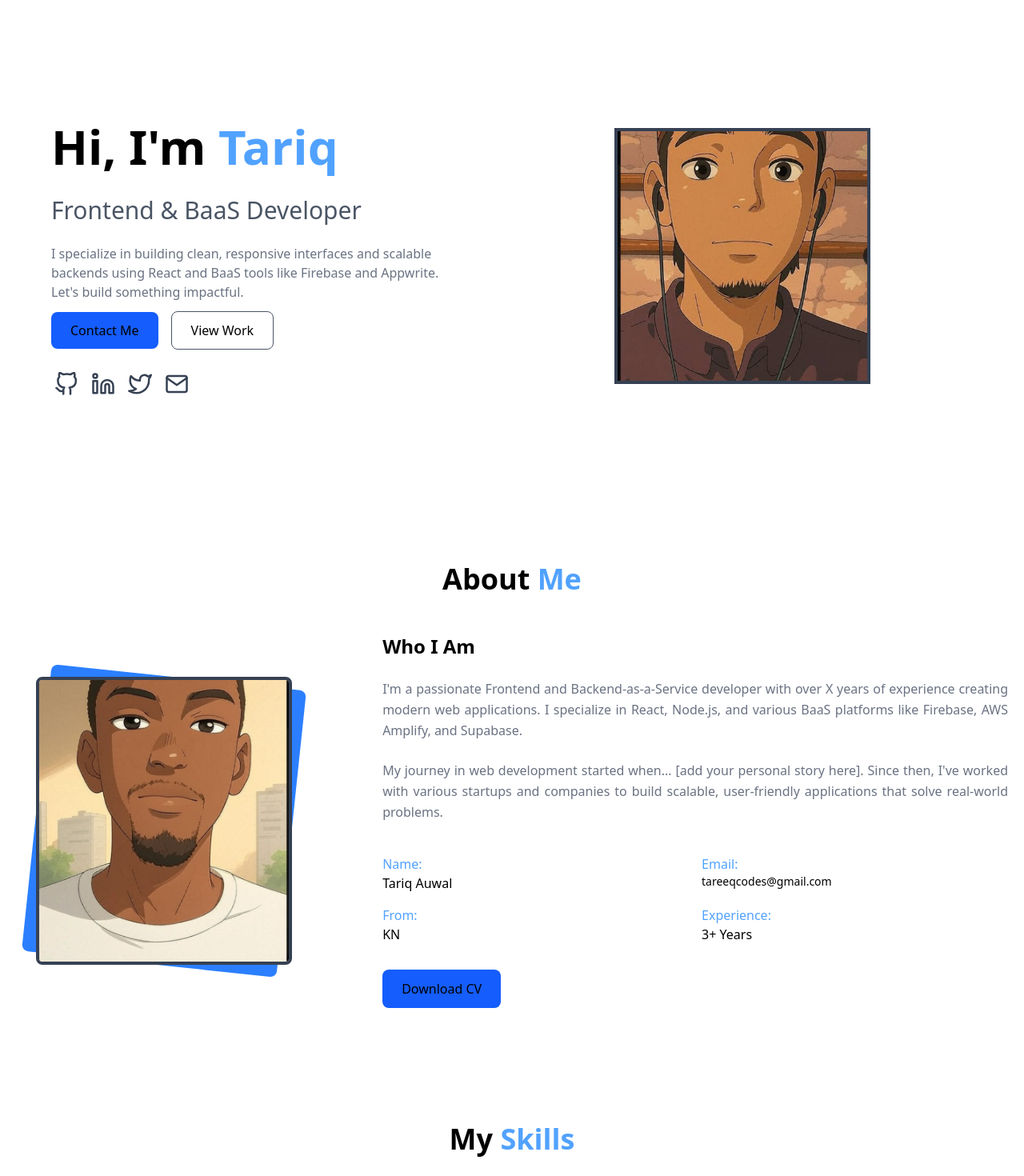
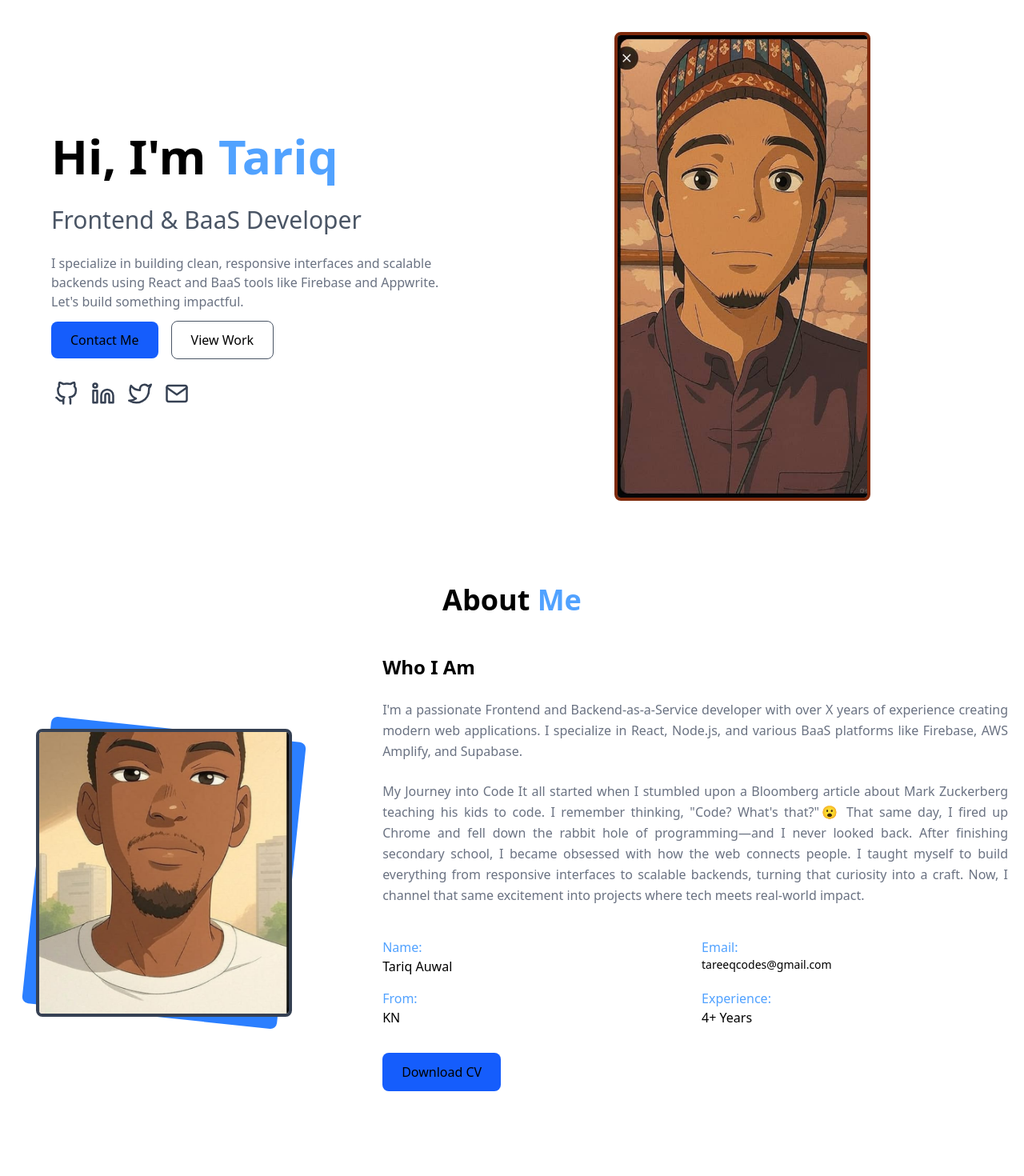
Before and after one commit to Tareeqcodes/portfolio, a React (Vite) app: page / in a window 1280 px wide. Shown: the top 1470 px of the page at 80% size. Built offline with nearby package versions, Linux system fonts and the light colour scheme.

Commit message:
added bio

```diff
--- a/src/components/About.jsx
+++ b/src/components/About.jsx
@@ -49,9 +49,13 @@ const About = () => {
           </p>
 
           <p className="text-gray-500 leading-relaxed">
-            My journey in web development started when... [add your personal story here].
-            Since then, I've worked with various startups and companies to build scalable,
-            user-friendly applications that solve real-world problems.
+          My Journey into Code
+
+It all started when I stumbled upon a Bloomberg article about Mark Zuckerberg teaching his kids to code. I remember thinking, "Code? What's that?"😮 That same day, I fired up Chrome and fell down the rabbit hole of programming—and I never looked back.
+
+After finishing secondary school, I became obsessed with how the web connects people. I taught myself to build everything from responsive interfaces to scalable backends, turning that curiosity into a craft.
+
+Now, I channel that same excitement into projects where tech meets real-world impact.
           </p>
 
           <div className="grid grid-cols-2 gap-4 pt-4">
@@ -69,7 +73,7 @@ const About = () => {
             </div>
             <div>
               <h4 className="font-medium text-blue-400">Experience:</h4>
-              <p>3+ Years</p>
+              <p>4+ Years</p>
             </div>
           </div>
 
--- a/src/components/Hero.jsx
+++ b/src/components/Hero.jsx
@@ -75,13 +75,15 @@ const Hero = () => {
         transition={{ duration: 0.8, delay: 0.2 }}
         className="md:w-1/2 flex justify-center mt-10 md:mt-0"
       >
-        <div className="relative w-64 h-64 md:w-80 md:h-80">
+        <div className="relative w-64 h-80 md:w-80 md:h-full">
           <div className="absolute inset-0 border-4 border-blue-400 rounded-full opacity-20 animate-spin-slow"></div>
           <div className="absolute inset-4 border-4 border-purple-500 rounded-full opacity-20 animate-spin-slow-reverse"></div>
           <img
             src={img3}
             alt="Tariq"
-            className="relative z-10 w-full h-full object-cover  border-4 border-gray-700"
+            fill
+            priority
+            className="relative z-10 w-full h-full rounded-lg object-cover  border-4 border-orange-900"
           />
         </div>
       </motion.div>
```
